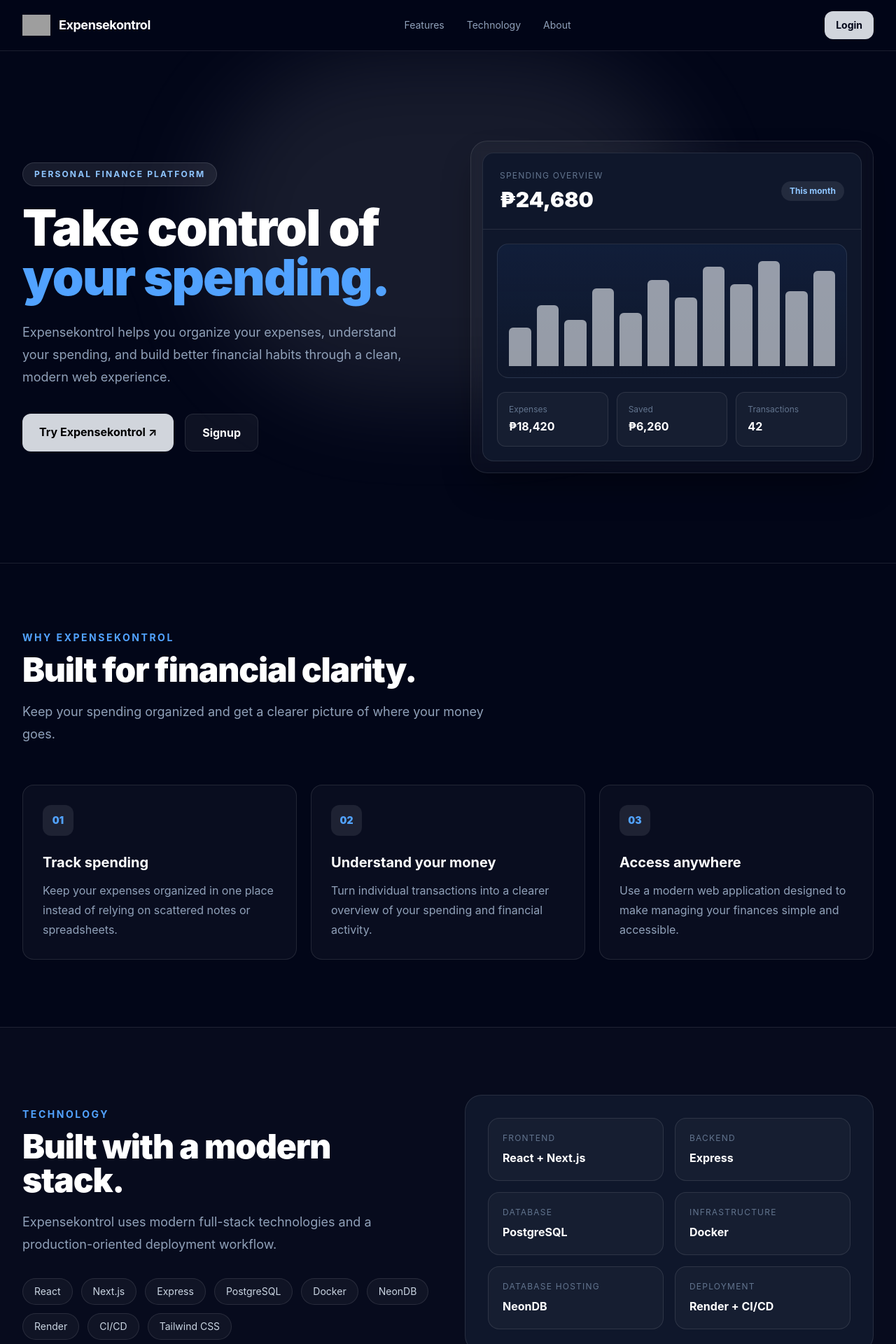
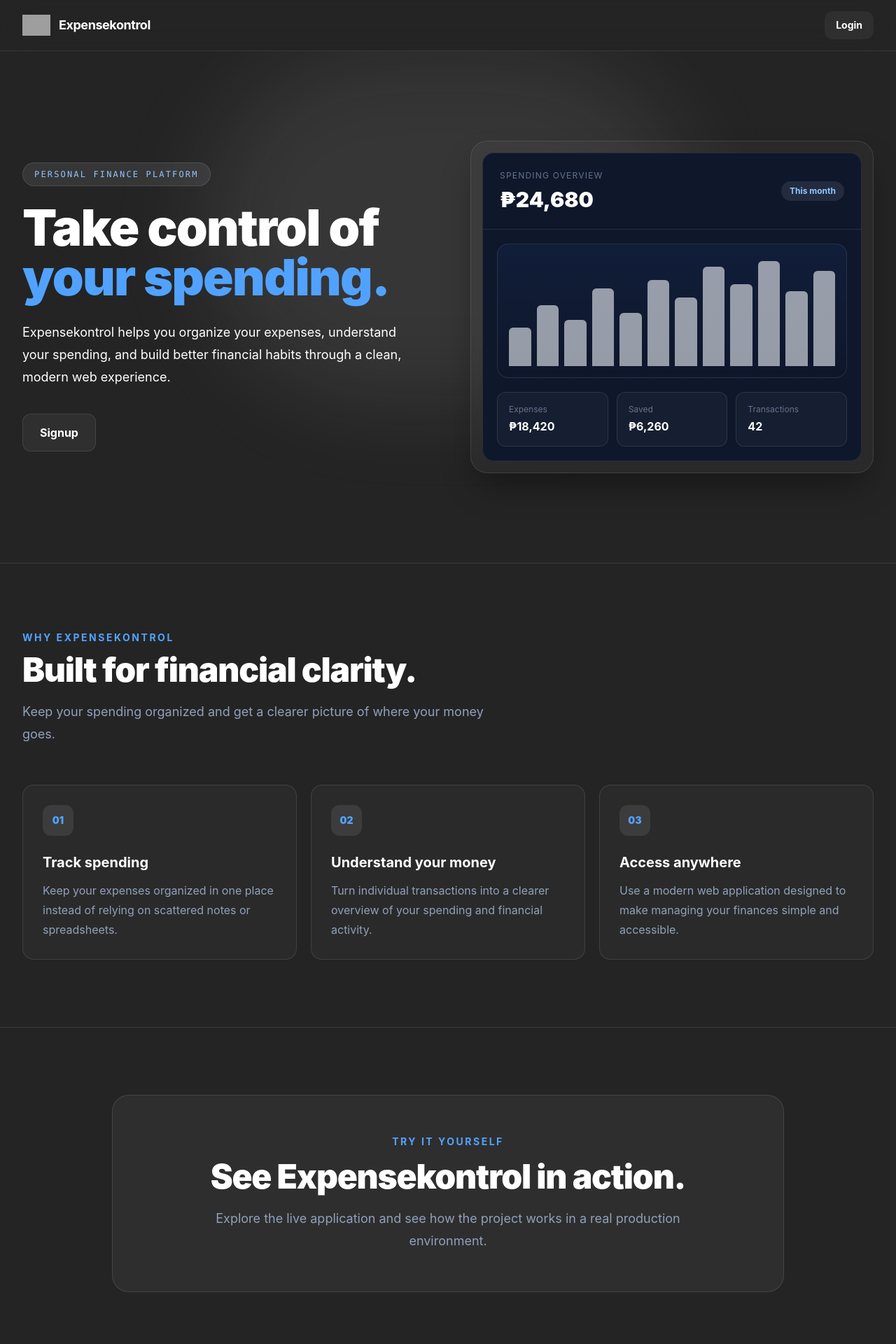
Before and after one commit to Ein-shen/Finance_tracker, a React (Vite) app in the folder client/: page / in a window 1280 px wide. Shown: the top 1920 px of the page at 70% size. Built offline with nearby package versions, Linux system fonts and the light colour scheme; no server answers; grey boxes are pictures that could not be loaded.

Commit message:
changes in the landing page

```diff
--- a/client/src/pages/Home.jsx
+++ b/client/src/pages/Home.jsx
@@ -4,9 +4,9 @@ export const Home = () => {
 
 
   return (
-    <main className="min-h-screen w-full bg-slate-950 text-white">
+    <main className="min-h-screen w-full  text-white">
       {/* Navbar */}
-      <header className="sticky top-0 z-50 border-b border-white/10 bg-slate-950/80 backdrop-blur-xl">
+      <header className="sticky top-0 z-50 border-b border-white/10  backdrop-blur-xl">
         <div className="mx-auto flex max-w-7xl items-center justify-between px-6 py-4 lg:px-8">
           <a href="#" className="flex items-center gap-3">
             <div className="grid h-10 w-10 place-items-center rounded-xl ">
@@ -22,21 +22,11 @@ export const Home = () => {
             </span>
           </a>
 
-          <nav className="hidden items-center gap-8 text-sm text-slate-400 md:flex">
-            <a href="#features" className="transition hover:text-white">
-              Features
-            </a>
-            <a href="#technology" className="transition hover:text-white">
-              Technology
-            </a>
-            <a href="#about" className="transition hover:text-white">
-              About
-            </a>
-          </nav>
+
 
            <Link
             to="/login"
-            className="rounded-xl bg-gray-300 px-4 py-2.5 text-sm font-bold text-slate-950 transition hover:bg-blue-400"
+            className="rounded-xl bg-white/5 px-4 py-2.5 text-sm font-bold  transition hover:bg-white/10"
           >
             Login
           </Link>
@@ -51,7 +41,7 @@ export const Home = () => {
 
         <div className="relative mx-auto grid max-w-7xl items-center gap-16 px-6 py-24 lg:grid-cols-2 lg:px-8 lg:py-32">
           <div>
-            <div className="mb-6 inline-flex rounded-full border border-gray-400/20 bg-gray-300/10 px-4 py-2 text-xs font-bold uppercase tracking-[0.18em] text-blue-300">
+            <div className="mb-6 inline-flex rounded-full border border-gray-400/20 bg-gray-300/10 px-4 py-2 text-xs font-mono uppercase tracking-[0.18em] text-blue-300">
               Personal Finance Platform
             </div>
 
@@ -62,21 +52,13 @@ export const Home = () => {
               </span>
             </h1>
 
-            <p className="mt-7 max-w-xl text-lg leading-8 text-slate-400">
+            <p className="mt-7 max-w-xl text-lg leading-8 ">
               Expensekontrol helps you organize your expenses, understand your
               spending, and build better financial habits through a clean,
               modern web experience.
             </p>
 
             <div className="mt-9 flex flex-wrap gap-4">
-              <a
-                href="signup"
-                target="_blank"
-                rel="noreferrer"
-                className="rounded-xl bg-gray-300 text-black px-6 py-3.5 font-bold hover:bg-blue-400"
-              >
-                Try Expensekontrol ↗
-              </a>
 
 
               <Link
@@ -190,62 +172,7 @@ export const Home = () => {
         </div>
       </section>
 
-      {/* Technology */}
-      <section
-        id="technology"
-        className="border-t border-white/10 bg-white/[0.02]"
-      >
-        <div className="mx-auto max-w-7xl px-6 py-24 lg:px-8">
-          <div className="grid gap-12 lg:grid-cols-2 lg:items-center">
-            <div>
-              <p className="text-sm font-bold uppercase tracking-[0.18em] text-blue-400">
-                Technology
-              </p>
 
-              <h2 className="mt-3 text-4xl font-black tracking-tight sm:text-5xl">
-                Built with a modern stack.
-              </h2>
-
-              <p className="mt-5 max-w-xl text-lg leading-8 text-slate-400">
-                Expensekontrol uses modern full-stack technologies and a
-                production-oriented deployment workflow.
-              </p>
-
-              <div className="mt-8 flex flex-wrap gap-3">
-                {[
-                  'React',
-                  'Next.js',
-                  'Express',
-                  'PostgreSQL',
-                  'Docker',
-                  'NeonDB',
-                  'Render',
-                  'CI/CD',
-                  'Tailwind CSS',
-                ].map((tech) => (
-                  <span
-                    key={tech}
-                    className="rounded-full border border-white/10 bg-white/[0.04] px-4 py-2 text-sm text-slate-300"
-                  >
-                    {tech}
-                  </span>
-                ))}
-              </div>
-            </div>
-
-            <div className="rounded-3xl border border-white/10 bg-slate-900 p-8">
-              <div className="grid grid-cols-2 gap-4">
-                <TechBox title="Frontend" value="React + Next.js" />
-                <TechBox title="Backend" value="Express" />
-                <TechBox title="Database" value="PostgreSQL" />
-                <TechBox title="Infrastructure" value="Docker" />
-                <TechBox title="Database Hosting" value="NeonDB" />
-                <TechBox title="Deployment" value="Render + CI/CD" />
-              </div>
-            </div>
-          </div>
-        </div>
-      </section>
 
       {/* CTA */}
       <section id="about" className="border-t border-white/10">
```
